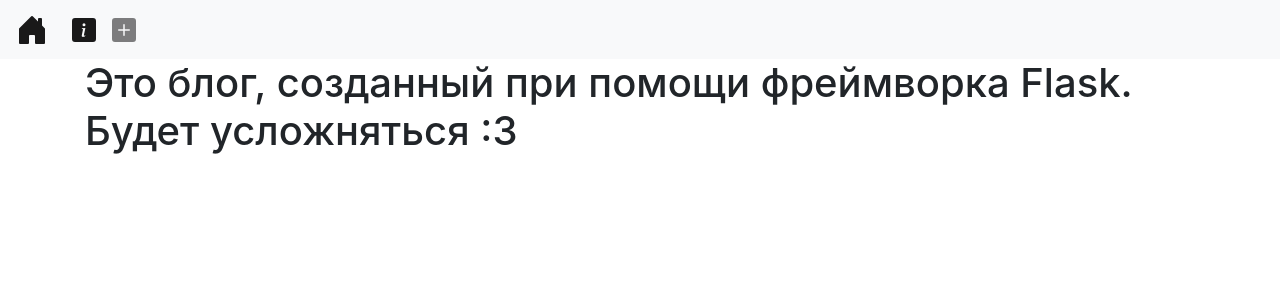
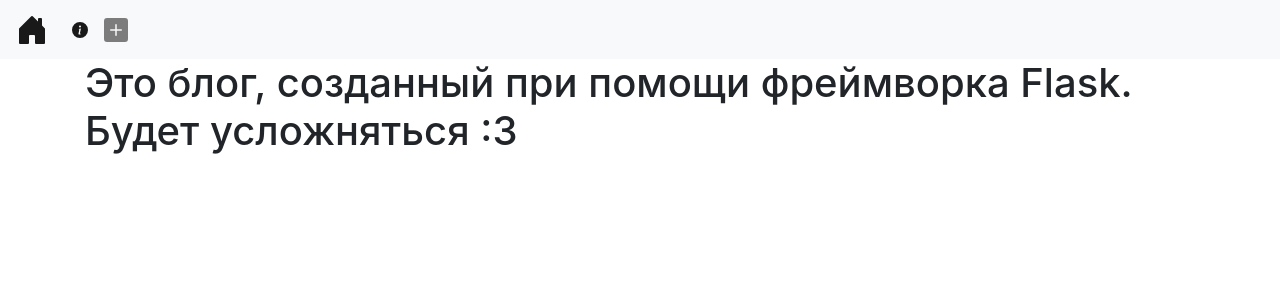
Before and after one commit to monk0ne/flaskblog, a Flask app: page /about in a window 1280 px wide. Shown: the top 300 px of the page. Run offline with Flask 2, Linux system fonts and the light colour scheme; some libraries are stand-ins or nearby versions.

Commit message:
Update base.html

```diff
--- a/templates/base.html
+++ b/templates/base.html
@@ -24,8 +24,8 @@
             <ul class="navbar-nav">
             <li class="nav-item active">
                 <a class="nav-link" href="{{ url_for('about')}}">
-                  <svg xmlns="http://www.w3.org/2000/svg" width="24" height="24" fill="currentColor" class="bi bi-info-square-fill" viewBox="0 0 16 16">
-                   <path d="M0 2a2 2 0 0 1 2-2h12a2 2 0 0 1 2 2v12a2 2 0 0 1-2 2H2a2 2 0 0 1-2-2V2zm8.93 4.588-2.29.287-.082.38.45.083c.294.07.352.176.288.469l-.738 3.468c-.194.897.105 1.319.808 1.319.545 0 1.178-.252 1.465-.598l.088-.416c-.2.176-.492.246-.686.246-.275 0-.375-.193-.304-.533L8.93 6.588zM8 5.5a1 1 0 1 0 0-2 1 1 0 0 0 0 2z"/>
+                  <svg xmlns="http://www.w3.org/2000/svg" width="16" height="16" fill="currentColor" class="bi bi-info-circle-fill" viewBox="0 0 16 16">
+                    <path d="M8 16A8 8 0 1 0 8 0a8 8 0 0 0 0 16zm.93-9.412-1 4.705c-.07.34.029.533.304.533.194 0 .487-.07.686-.246l-.088.416c-.287.346-.92.598-1.465.598-.703 0-1.002-.422-.808-1.319l.738-3.468c.064-.293.006-.399-.287-.47l-.451-.081.082-.381 2.29-.287zM8 5.5a1 1 0 1 1 0-2 1 1 0 0 1 0 2z"/>
                 </svg>
               </a>
             </li>
```
